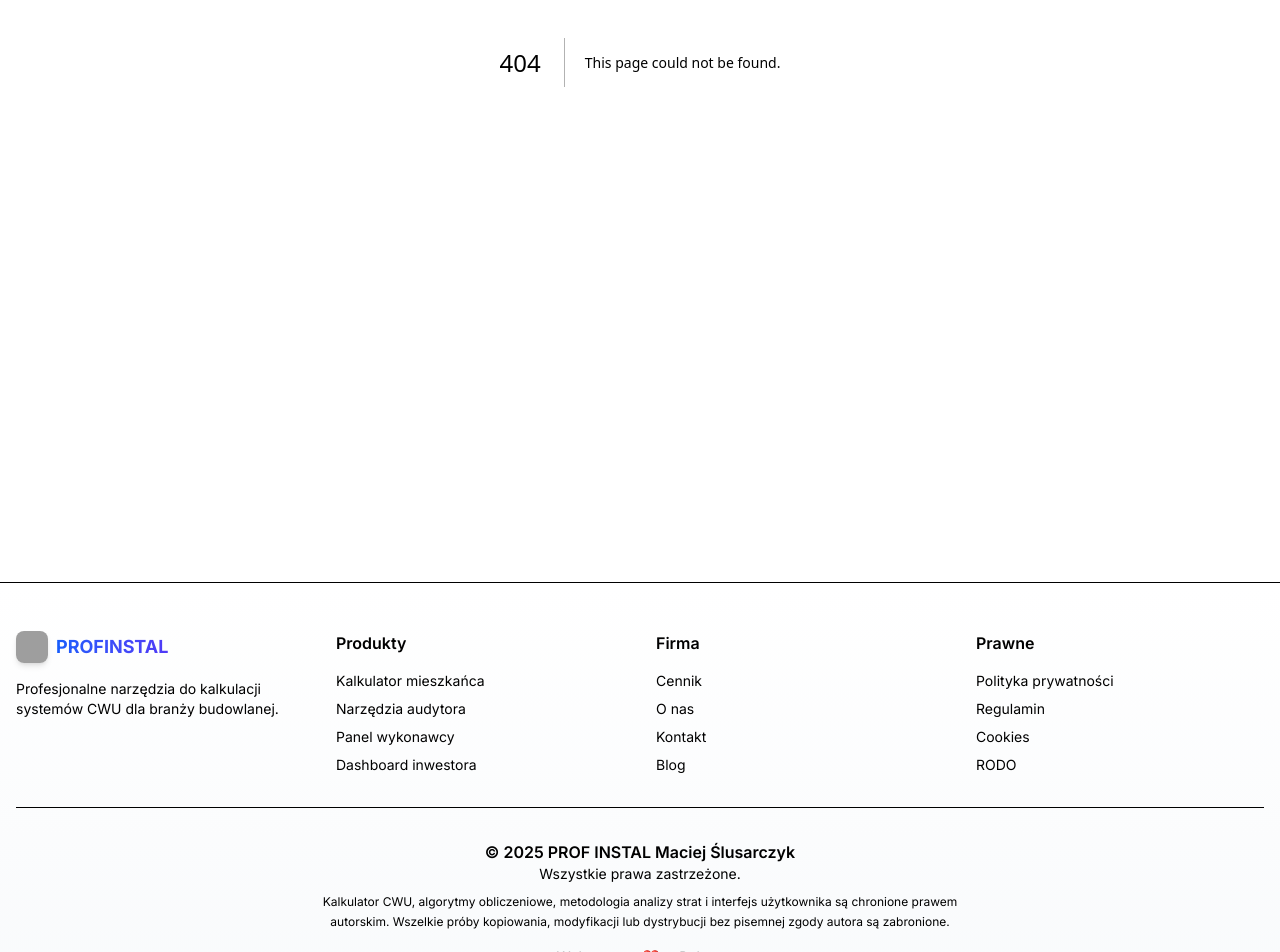
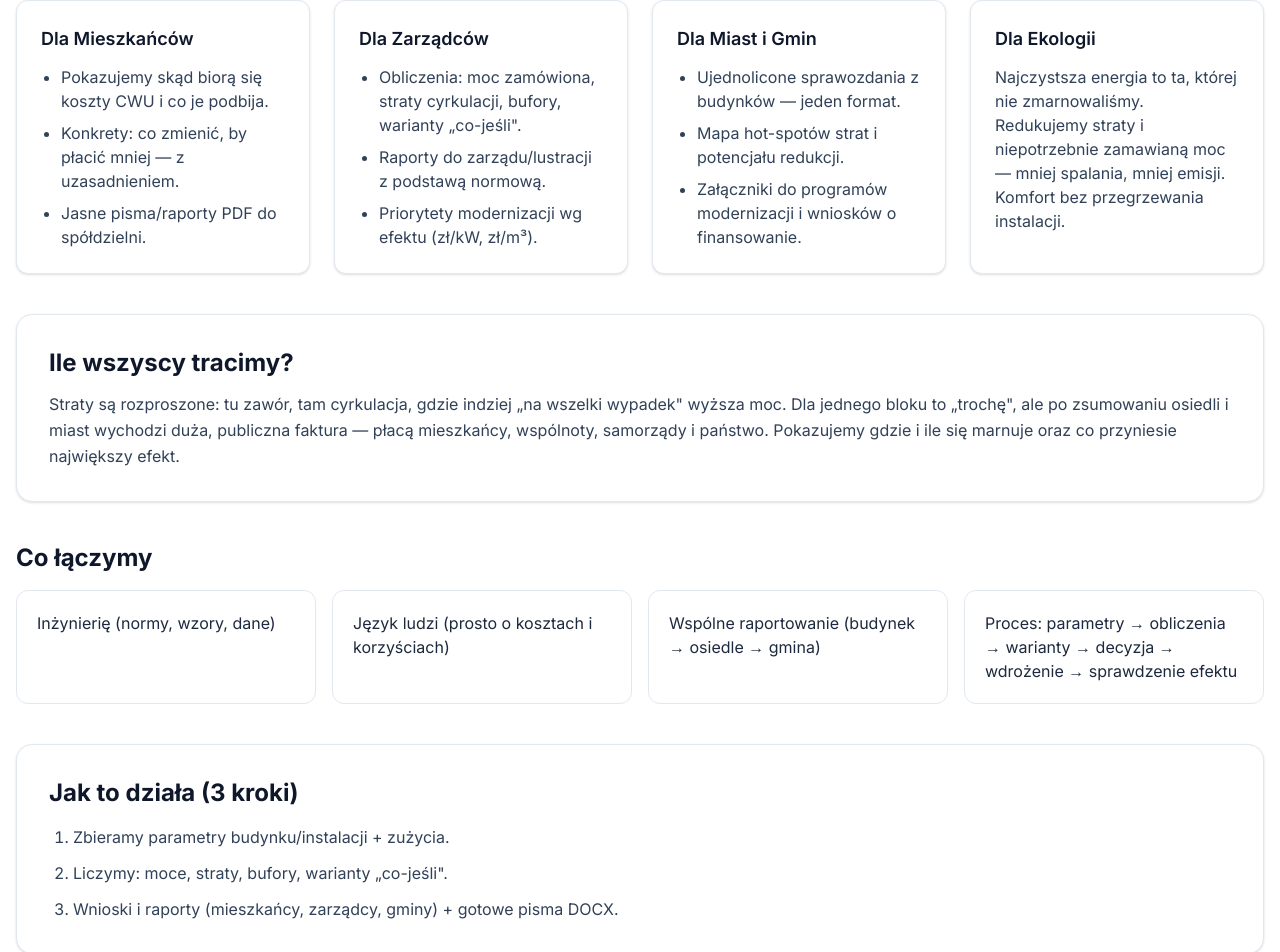
Before and after one commit to maciejslusarczykprofinstal/CWUv6, a Next.js app: page /cal in a window 1280 px wide. Before the commit this address had no page. Shown: the part 451-1403 px from the top of the page. Built offline with nearby package versions, Linux system fonts and the light colour scheme; grey boxes are pictures that could not be loaded.

Commit message:
feat(cal): nowa podstrona 'cal' z celem i sekcjami + zmiana linku w headerze na /cal

```diff
--- /dev/null
+++ b/src/app/cal/page.tsx
@@ -0,0 +1,136 @@
+import React from "react";
+import { Card } from "@/components/ui";
+
+export default function CalPage() {
+  return (
+    <div className="space-y-10">
+      {/* Hero */}
+      <section className="rounded-2xl bg-gradient-to-br from-blue-50 via-cyan-50 to-indigo-50 dark:from-slate-900 dark:via-slate-900 dark:to-slate-950 border border-slate-200/60 dark:border-slate-800 p-8 md:p-12 shadow-sm">
+        <h1 className="text-3xl md:text-4xl font-extrabold tracking-tight text-slate-900 dark:text-slate-100">
+          PROF INSTAL — nasz cel
+        </h1>
+        <p className="mt-4 text-lg leading-relaxed text-slate-700 dark:text-slate-300 max-w-4xl">
+          Ciepła woda w blokach nie powinna być loterią. To inżynieria, którą da się policzyć i naprawić. Łączymy rzetelne obliczenia, czytelne raporty i wspólny język: dla mieszkańców, zarządców oraz samorządów. Cel: mniej strat, niższe rachunki, czystsze powietrze — bez zgadywania.
+        </p>
+      </section>
+
+      {/* 4 filary odbiorców */}
+      <section className="space-y-6">
+        <h2 className="text-2xl font-bold text-slate-900 dark:text-slate-100">Komu pomagamy</h2>
+        <div className="grid gap-6 md:grid-cols-2 lg:grid-cols-4">
+          <div className="rounded-xl border border-slate-200 dark:border-slate-800 bg-white dark:bg-slate-900 p-6 shadow-sm">
+            <h3 className="text-lg font-semibold text-slate-900 dark:text-slate-100">Dla Mieszkańców</h3>
+            <ul className="mt-3 space-y-2 text-slate-700 dark:text-slate-300 list-disc pl-5">
+              <li>Pokazujemy skąd biorą się koszty CWU i co je podbija.</li>
+              <li>Konkrety: co zmienić, by płacić mniej — z uzasadnieniem.</li>
+              <li>Jasne pisma/raporty PDF do spółdzielni.</li>
+            </ul>
+          </div>
+          <div className="rounded-xl border border-slate-200 dark:border-slate-800 bg-white dark:bg-slate-900 p-6 shadow-sm">
+            <h3 className="text-lg font-semibold text-slate-900 dark:text-slate-100">Dla Zarządców</h3>
+            <ul className="mt-3 space-y-2 text-slate-700 dark:text-slate-300 list-disc pl-5">
+              <li>Obliczenia: moc zamówiona, straty cyrkulacji, bufory, warianty „co-jeśli".</li>
+              <li>Raporty do zarządu/lustracji z podstawą normową.</li>
+              <li>Priorytety modernizacji wg efektu (zł/kW, zł/m³).</li>
+            </ul>
+          </div>
+          <div className="rounded-xl border border-slate-200 dark:border-slate-800 bg-white dark:bg-slate-900 p-6 shadow-sm">
+            <h3 className="text-lg font-semibold text-slate-900 dark:text-slate-100">Dla Miast i Gmin</h3>
+            <ul className="mt-3 space-y-2 text-slate-700 dark:text-slate-300 list-disc pl-5">
+              <li>Ujednolicone sprawozdania z budynków — jeden format.</li>
+              <li>Mapa hot-spotów strat i potencjału redukcji.</li>
+              <li>Załączniki do programów modernizacji i wniosków o finansowanie.</li>
+            </ul>
+          </div>
+          <div className="rounded-xl border border-slate-200 dark:border-slate-800 bg-white dark:bg-slate-900 p-6 shadow-sm">
+            <h3 className="text-lg font-semibold text-slate-900 dark:text-slate-100">Dla Ekologii</h3>
+            <p className="mt-3 text-slate-700 dark:text-slate-300">
+              Najczystsza energia to ta, której nie zmarnowaliśmy. Redukujemy straty i niepotrzebnie zamawianą moc — mniej spalania, mniej emisji. Komfort bez przegrzewania instalacji.
+            </p>
+          </div>
+        </div>
+      </section>
+
+      {/* Ile wszyscy tracimy */}
+      <section className="rounded-2xl border border-slate-200 dark:border-slate-800 p-6 md:p-8 bg-white dark:bg-slate-900 shadow-sm">
+        <h2 className="text-2xl font-bold text-slate-900 dark:text-slate-100">Ile wszyscy tracimy?</h2>
+        <p className="mt-3 text-slate-700 dark:text-slate-300 leading-relaxed">
+          Straty są rozproszone: tu zawór, tam cyrkulacja, gdzie indziej „na wszelki wypadek" wyższa moc. Dla jednego bloku to „trochę", ale po zsumowaniu osiedli i miast wychodzi duża, publiczna faktura — płacą mieszkańcy, wspólnoty, samorządy i państwo. Pokazujemy gdzie i ile się marnuje oraz co przyniesie największy efekt.
+        </p>
+      </section>
+
+      {/* Co łączymy */}
+      <section className="space-y-4">
+        <h2 className="text-2xl font-bold text-slate-900 dark:text-slate-100">Co łączymy</h2>
+        <div className="grid gap-4 md:grid-cols-2 lg:grid-cols-4">
+          {[
+            "Inżynierię (normy, wzory, dane)",
+            "Język ludzi (prosto o kosztach i korzyściach)",
+            "Wspólne raportowanie (budynek → osiedle → gmina)",
+            "Proces: parametry → obliczenia → warianty → decyzja → wdrożenie → sprawdzenie efektu",
+          ].map((t, i) => (
+            <div key={i} className="rounded-xl border border-slate-200 dark:border-slate-800 p-5 bg-white dark:bg-slate-900">
+              <p className="text-slate-800 dark:text-slate-200">{t}</p>
+            </div>
+          ))}
+        </div>
+      </section>
+
+      {/* Jak to działa (3 kroki) */}
+      <section className="rounded-2xl border border-slate-200 dark:border-slate-800 p-6 md:p-8 bg-white dark:bg-slate-900 shadow-sm">
+        <h2 className="text-2xl font-bold text-slate-900 dark:text-slate-100">Jak to działa (3 kroki)</h2>
+        <ol className="mt-4 space-y-3 list-decimal pl-6 text-slate-700 dark:text-slate-300">
+          <li>Zbieramy parametry budynku/instalacji + zużycia.</li>
+          <li>Liczymy: moce, straty, bufory, warianty „co-jeśli".</li>
+          <li>Wnioski i raporty (mieszkańcy, zarządcy, gminy) + gotowe pisma DOCX.</li>
+        </ol>
+      </section>
+
+      {/* Nasze zasady */}
+      <section className="space-y-4">
+        <h2 className="text-2xl font-bold text-slate-900 dark:text-slate-100">Nasze zasady</h2>
+        <div className="grid gap-4 md:grid-cols-2">
+          {[
+            "Zero czarnej skrzynki — każde założenie jest jawne i edytowalne.",
+            "Ścieżka audytu — da się odtworzyć cały tok obliczeń.",
+            "Decyzje > PDF — wskazujemy priorytety i spodziewany efekt, nie tylko tabelki.",
+            "Dane należą do Was — eksport, kopia, usunięcie na życzenie.",
+          ].map((t, i) => (
+            <div key={i} className="rounded-xl border border-slate-200 dark:border-slate-800 p-5 bg-white dark:bg-slate-900">
+              <p className="text-slate-800 dark:text-slate-200">{t}</p>
+            </div>
+          ))}
+        </div>
+      </section>
+
+      {/* Wezwanie do współpracy */}
+      <section className="rounded-2xl border border-slate-200 dark:border-slate-800 p-6 md:p-8 bg-gradient-to-br from-indigo-50 to-blue-50 dark:from-slate-900 dark:to-slate-950 shadow-sm">
+        <h2 className="text-2xl font-bold text-slate-900 dark:text-slate-100">Wezwanie do współpracy</h2>
+        <div className="mt-4 grid gap-4 md:grid-cols-3">
+          <div className="rounded-xl border border-slate-200 dark:border-slate-800 p-5 bg-white/80 dark:bg-slate-900/60 backdrop-blur">
+            <h3 className="font-semibold text-slate-900 dark:text-slate-100">Mieszkańcy</h3>
+            <p className="mt-2 text-slate-700 dark:text-slate-300">Sprawdźcie, za co płacicie — i co można poprawić.</p>
+          </div>
+          <div className="rounded-xl border border-slate-200 dark:border-slate-800 p-5 bg-white/80 dark:bg-slate-900/60 backdrop-blur">
+            <h3 className="font-semibold text-slate-900 dark:text-slate-100">Zarządcy</h3>
+            <p className="mt-2 text-slate-700 dark:text-slate-300">Zamieńcie dyskusje na decyzje — na liczbach.</p>
+          </div>
+          <div className="rounded-xl border border-slate-200 dark:border-slate-800 p-5 bg-white/80 dark:bg-slate-900/60 backdrop-blur">
+            <h3 className="font-semibold text-slate-900 dark:text-slate-100">Miasta i Gminy</h3>
+            <p className="mt-2 text-slate-700 dark:text-slate-300">Zobaczcie potencjał oszczędności w skali i planujcie modernizacje tam, gdzie najbardziej się zwrócą.</p>
+          </div>
+        </div>
+      </section>
+
+      {/* Zakończenie */}
+      <section className="text-center rounded-2xl p-8 md:p-12 border border-slate-200 dark:border-slate-800 bg-white dark:bg-slate-900 shadow-sm">
+        <p className="text-lg font-semibold text-slate-900 dark:text-slate-100">
+          PROF INSTAL — łączymy ludzi, budynki i dane, żeby woda była ciepła, a liczby chłodne.
+        </p>
+        <p className="mt-3 text-slate-700 dark:text-slate-300">
+          Mniej strat, niższe rachunki, czystsze powietrze. Dla mieszkańców, zarządców i gmin — jednym wspólnym językiem.
+        </p>
+      </section>
+    </div>
+  );
+}
--- a/src/app/layout.tsx
+++ b/src/app/layout.tsx
@@ -82,7 +82,7 @@ export default function RootLayout({
                   Cennik
                 </Link>
                 <Link
-                  href="/komponenty"
+                  href="/cal"
                   className="ml-2 px-5 py-2 rounded-lg bg-gradient-to-r from-blue-600 to-indigo-600 text-white font-semibold hover:shadow-lg transition-all hover:scale-105"
                 >
                   CEL
```
Also changed, not shown: 1 other file (tests, documents, lock files or other folders).
